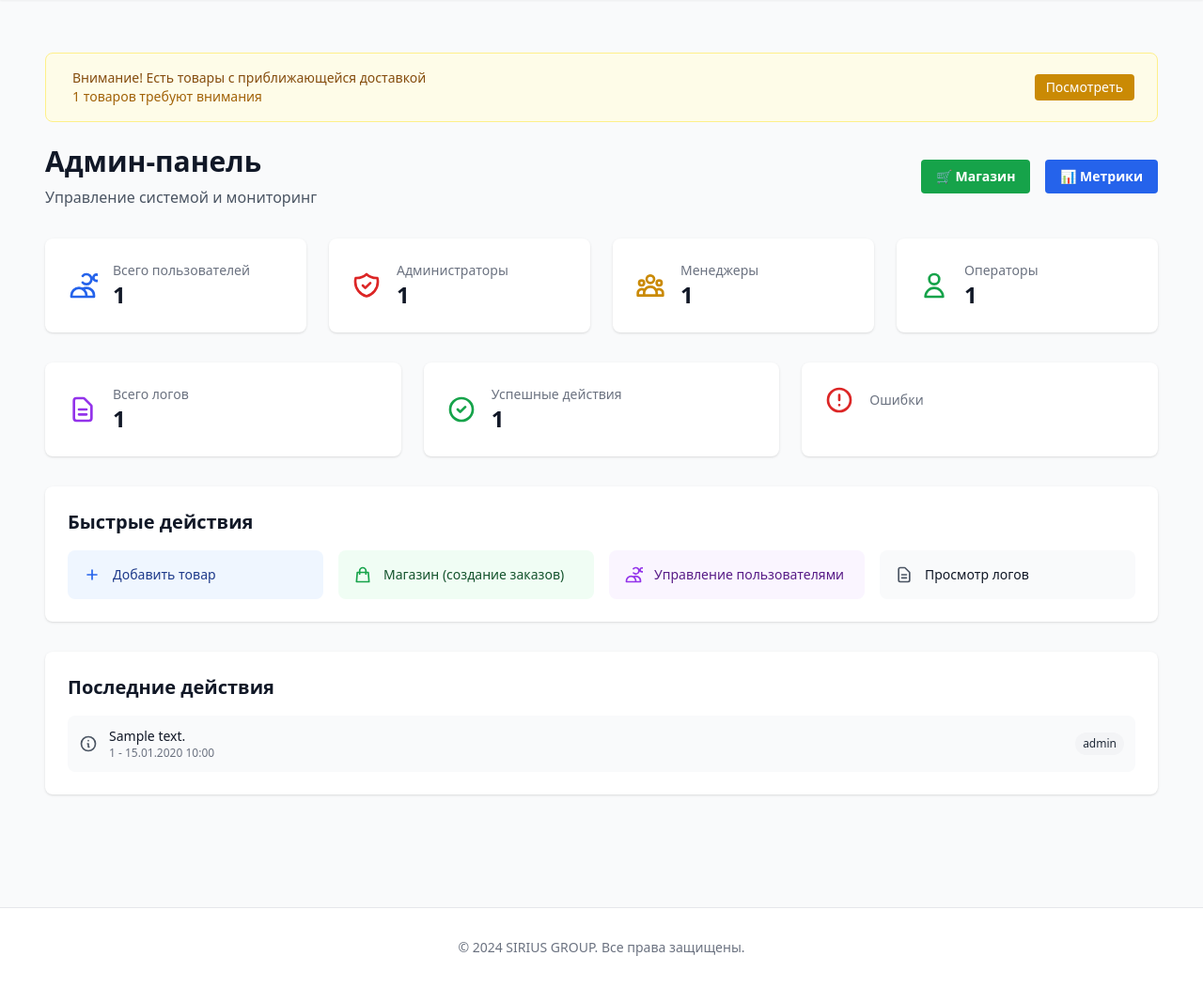
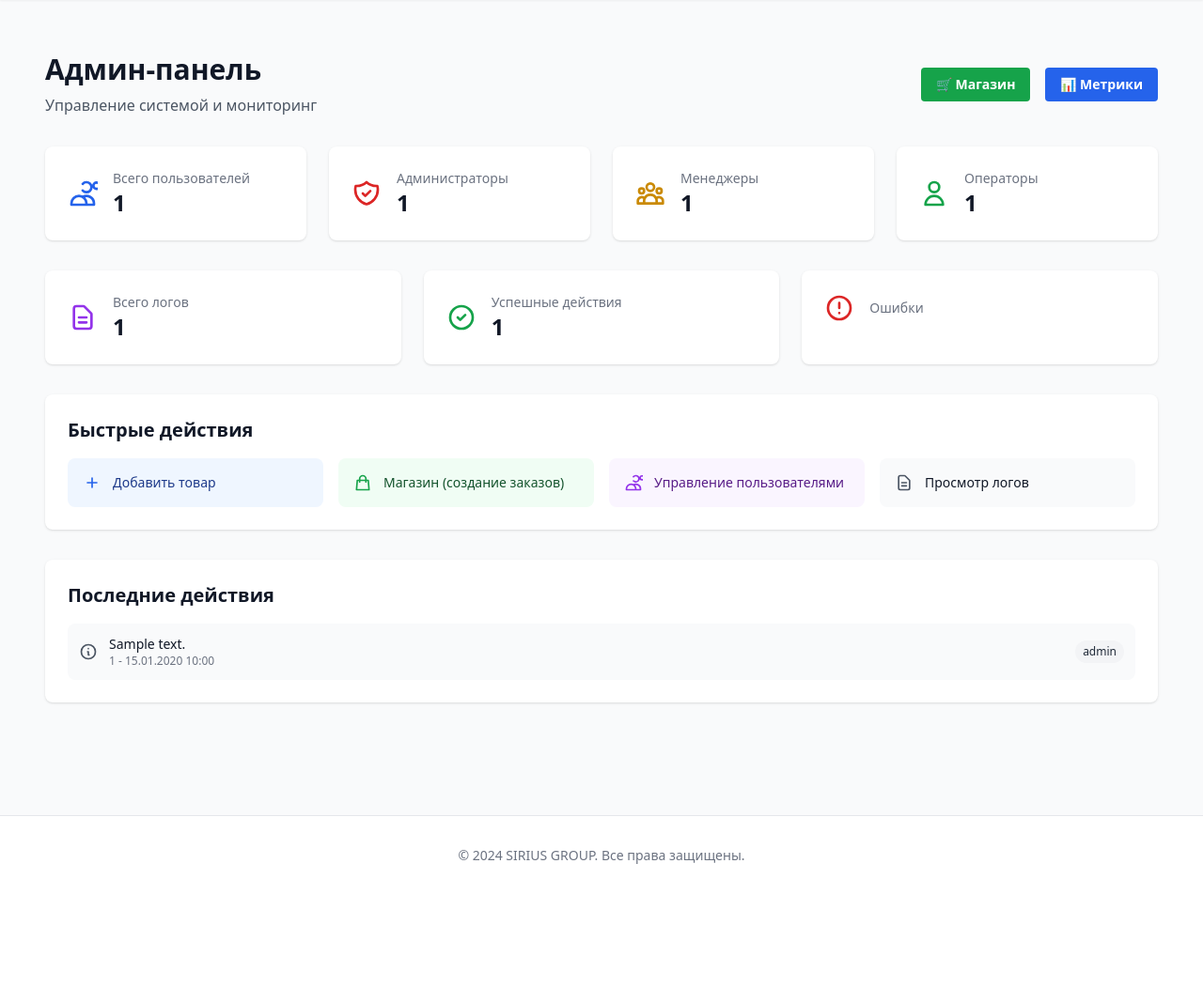
Before and after one commit to no87xis/SIRIUS_MVP, a FastAPI app: template app/templates/admin/dashboard.html in a window 1280 px wide. Shown: the part 65-1116 px from the top of the page at 94% size. After the commit the page ends 985 px from the top, so only its background shows below. Run offline with FastAPI, Linux system fonts and the light colour scheme; the template is opened without the code that fills it: most values are stand-ins (such as "Sample title", 1, 10 or a date in 2020); some libraries are stand-ins or nearby versions.

Commit message:
Remove delivery notification endpoints and service
Co-authored-by: 3481698 <3481698@gmail.com>

```diff
--- a/app/templates/admin/dashboard.html
+++ b/app/templates/admin/dashboard.html
@@ -4,34 +4,7 @@
 
 {% block content %}
 <div class="container mx-auto px-4 py-4 sm:py-8">
-    <!-- Уведомления о доставке -->
-    {% if delivery_notifications.total_notifications > 0 %}
-    <div id="deliveryNotification" class="mb-6 bg-yellow-50 border border-yellow-200 rounded-lg p-4">
-        <div class="flex items-center justify-between">
-            <div class="flex items-center">
-                <div class="flex-shrink-0">
-                    <i class="fas fa-exclamation-triangle text-yellow-600 text-xl"></i>
-                </div>
-                <div class="ml-3">
-                    <h3 class="text-sm font-medium text-yellow-800">
-                        Внимание! Есть товары с приближающейся доставкой
-                    </h3>
-                    <p class="text-sm text-yellow-700">
-                        {{ delivery_notifications.total_notifications }} товаров требуют внимания
-                    </p>
-                </div>
-            </div>
-            <div class="flex space-x-2">
-                <a href="/admin/delivery-notifications" class="bg-yellow-600 hover:bg-yellow-700 text-white px-3 py-1 rounded text-sm font-medium">
-                    Посмотреть
-                </a>
-                <button onclick="hideDeliveryNotification()" class="text-yellow-600 hover:text-yellow-800">
-                    <i class="fas fa-times"></i>
-                </button>
-            </div>
-        </div>
-    </div>
-    {% endif %}
+
 
     <!-- Заголовок и кнопки -->
     <div class="mb-6 sm:mb-8">
@@ -230,27 +203,6 @@
 </div>
 
 <script>
-function hideDeliveryNotification() {
-    const notification = document.getElementById('deliveryNotification');
-    if (notification) {
-        notification.style.display = 'none';
-        // Сохраняем в localStorage, что уведомление было скрыто сегодня
-        const today = new Date().toDateString();
-        localStorage.setItem('deliveryNotificationHidden', today);
-    }
-}
-
-// Проверяем, было ли уведомление скрыто сегодня
-document.addEventListener('DOMContentLoaded', function() {
-    const today = new Date().toDateString();
-    const hiddenDate = localStorage.getItem('deliveryNotificationHidden');
-
-    if (hiddenDate === today) {
-        const notification = document.getElementById('deliveryNotification');
-        if (notification) {
-            notification.style.display = 'none';
-        }
-    }
-});
+// Блок уведомлений о доставке удалён
 </script>
 {% endblock %}
```
Also changed, not shown: app/routers/delivery_notifications.py (deleted, +0 -25 lines), app/services/delivery_notifications.py (deleted, +0 -34 lines).
